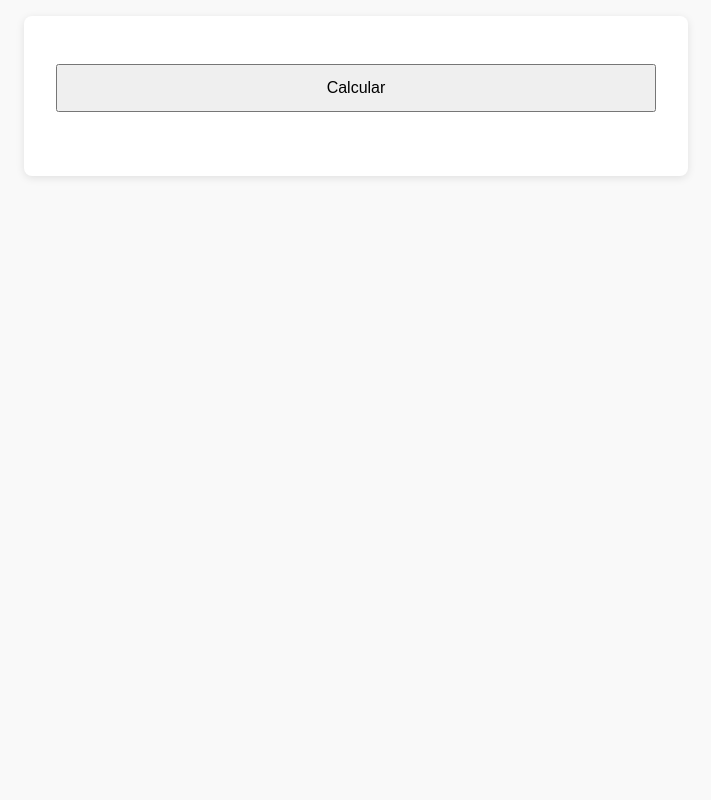
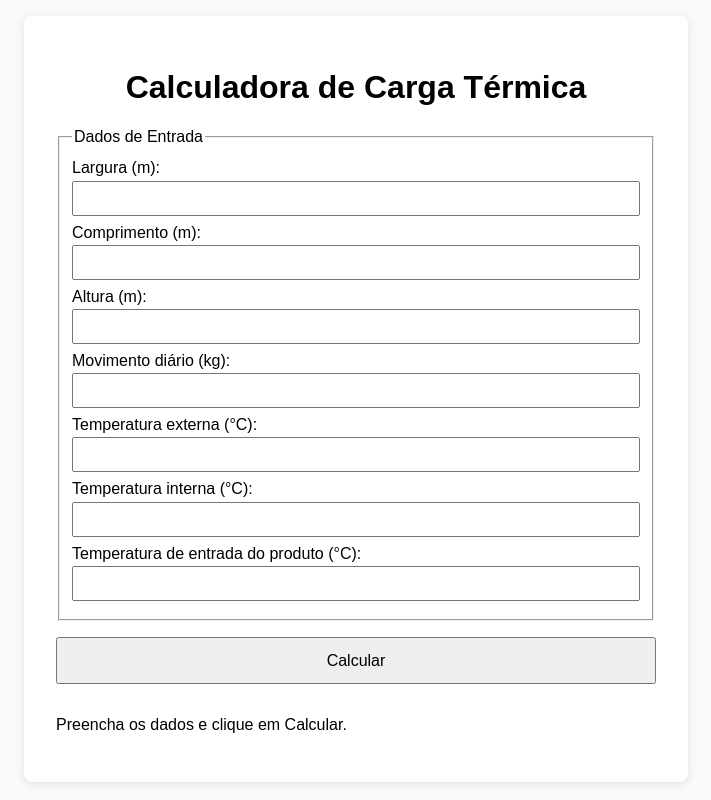
Before and after one commit to jesuegraciliano/pir_resfriados, a plain HTML site: page index.html in a window 1280 px wide. Shown: the whole page, without its empty margins (284-995 px from the left). Drawn offline with Linux system fonts and the light colour scheme.

Commit message:
Update index.html

```diff
--- a/index.html
+++ b/index.html
@@ -8,11 +8,38 @@
 </head>
 <body>
   <main>
-    <!-- Seu formulário aqui -->
-    <button type="button" id="btnCalcular">Calcular</button>
-    <section id="resultado"></section>
+    <h1>Calculadora de Carga Térmica</h1>
+    <form id="calcForm">
+      <fieldset>
+        <legend>Dados de Entrada</legend>
+        <label>Largura (m):
+          <input type="number" step="0.01" id="largura" required>
+        </label>
+        <label>Comprimento (m):
+          <input type="number" step="0.01" id="comprimento" required>
+        </label>
+        <label>Altura (m):
+          <input type="number" step="0.01" id="altura" required>
+        </label>
+        <label>Movimento diário (kg):
+          <input type="number" step="1" id="movimento" required>
+        </label>
+        <label>Temperatura externa (°C):
+          <input type="number" step="0.1" id="tempExterna" required>
+        </label>
+        <label>Temperatura interna (°C):
+          <input type="number" step="0.1" id="tempInterna" required>
+        </label>
+        <label>Temperatura de entrada do produto (°C):
+          <input type="number" step="0.1" id="tempProduto" required>
+        </label>
+      </fieldset>
+      <button type="button" id="btnCalcular">Calcular</button>
+    </form>
+    <section id="resultado">
+      <p>Preencha os dados e clique em Calcular.</p>
+    </section>
   </main>
-  <!-- Incluir o script ao final do body garante que todos os elementos já estejam carregados -->
   <script src="script.js"></script>
 </body>
 </html>
```
